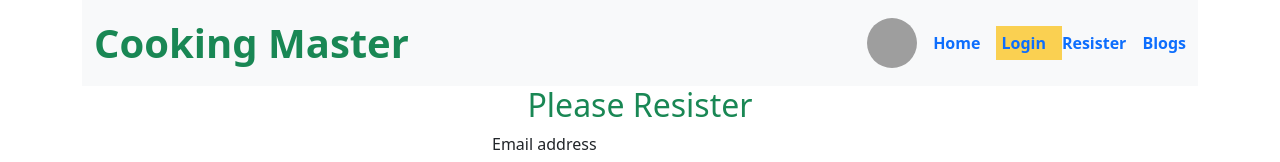
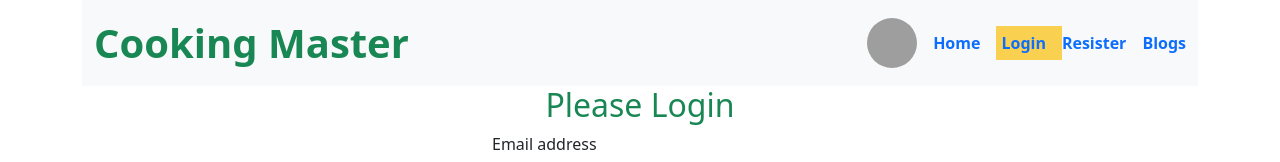
Before and after one commit to Nayeeem007/Resume-client10, a React (Vite) app: page /login in a window 1280 px wide. Shown: the top 162 px of the page. Built offline with nearby package versions, Linux system fonts and the light colour scheme; no server answers; grey boxes are pictures that could not be loaded.

Commit message:
some texts updated

```diff
--- a/src/pages/login/Login.jsx
+++ b/src/pages/login/Login.jsx
@@ -62,7 +62,7 @@ const Login = () => {
 
     return (
         <Container className='mx-auto,mt-5 w-25'>
-            <h2 className='text-success text-center'>Please Resister</h2>
+            <h2 className='text-success text-center'>Please Login</h2>
             <Form onSubmit={handleLogin}>
                 <Form.Group className="mb-3" controlId="formBasicEmail">
                     <Form.Label>Email address</Form.Label>
```
